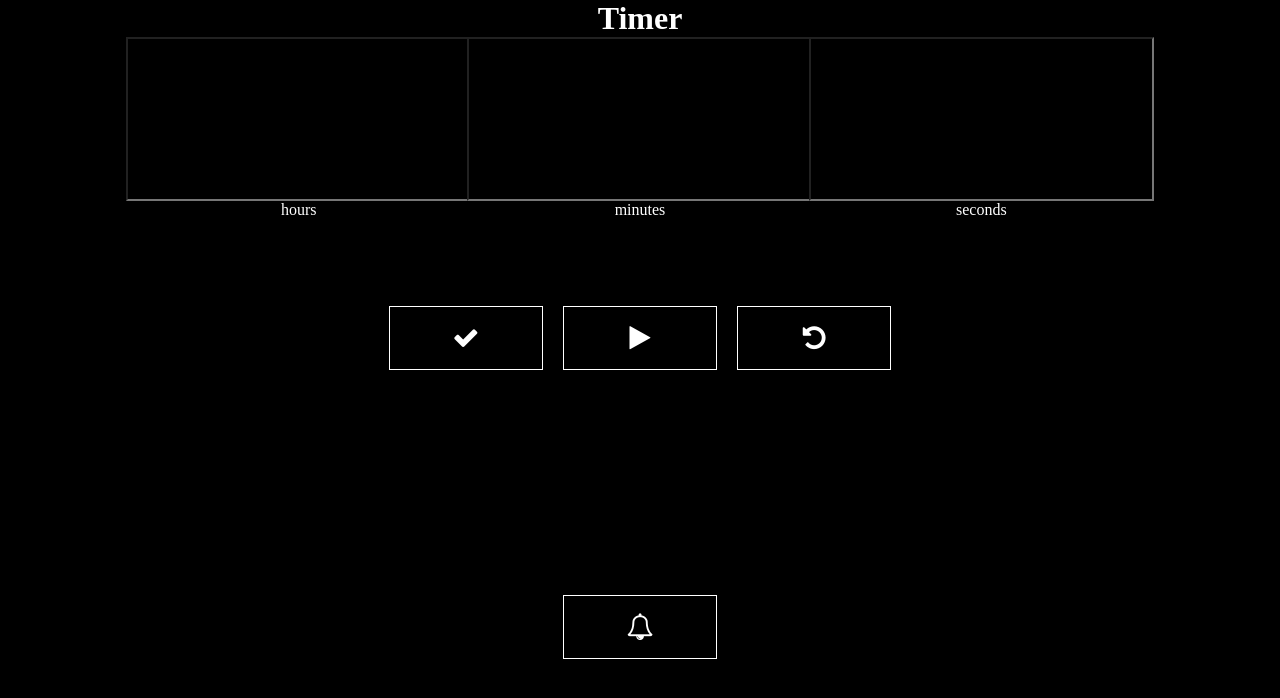
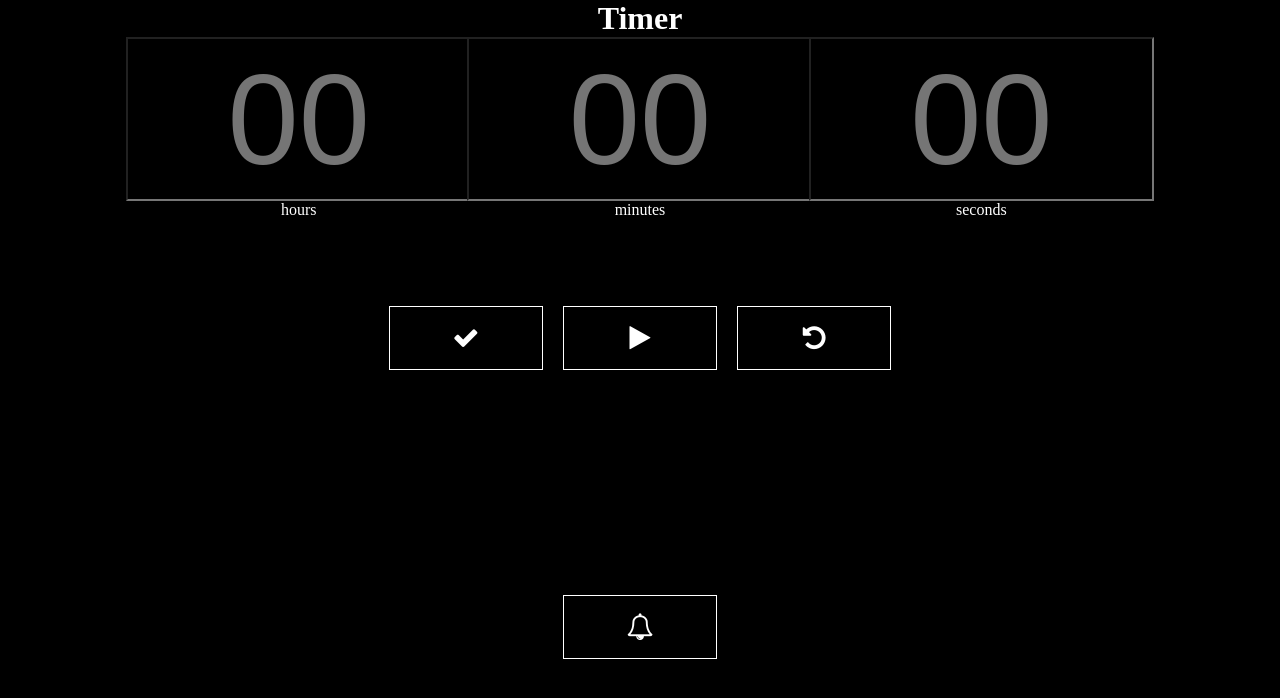
Before and after one commit to Albert4ly/timerApp, a plain HTML site: page index.html in a window 1280 px wide. Drawn offline with Linux system fonts and the light colour scheme.

Commit message:
feature:to-inputs-added-two-attributtes.-Placeholder-with-value-00-and-maxlength-along-with-value-2

```diff
--- a/index.html
+++ b/index.html
@@ -14,13 +14,13 @@
       <h1 class="timerCnt__titleApp">Timer</h1>
       <form action="js/timer.js" class="timerCnt__form form">
          <label for="form__hour">
-            <input type="text" class="form__hour" id="form__hour">
+            <input type="text" class="form__hour" placeholder="00" maxlength="2" id="form__hour">
             hours</label>
          <label for="form__minute">
-            <input type="text" class="form__minute" id="form__minute">
+            <input type="text" class="form__minute" placeholder="00" maxlength="2" id="form__minute">
             minutes</label>
          <label for="form__second">
-            <input type="text" class="form__second" id="form__second">
+            <input type="text" class="form__second" placeholder="00" maxlength="2" id="form__second">
             seconds</label>
       </form>
       <div class="timerCnt__btnsCnt btnsCnt">
@@ -38,7 +38,7 @@
          </div>
       </div>
    </div>
-   <script src="js/timer.js" defer></script>
+   <script src="js/timer.js" type="module"></script>
 </body>
 
 </html>
```
